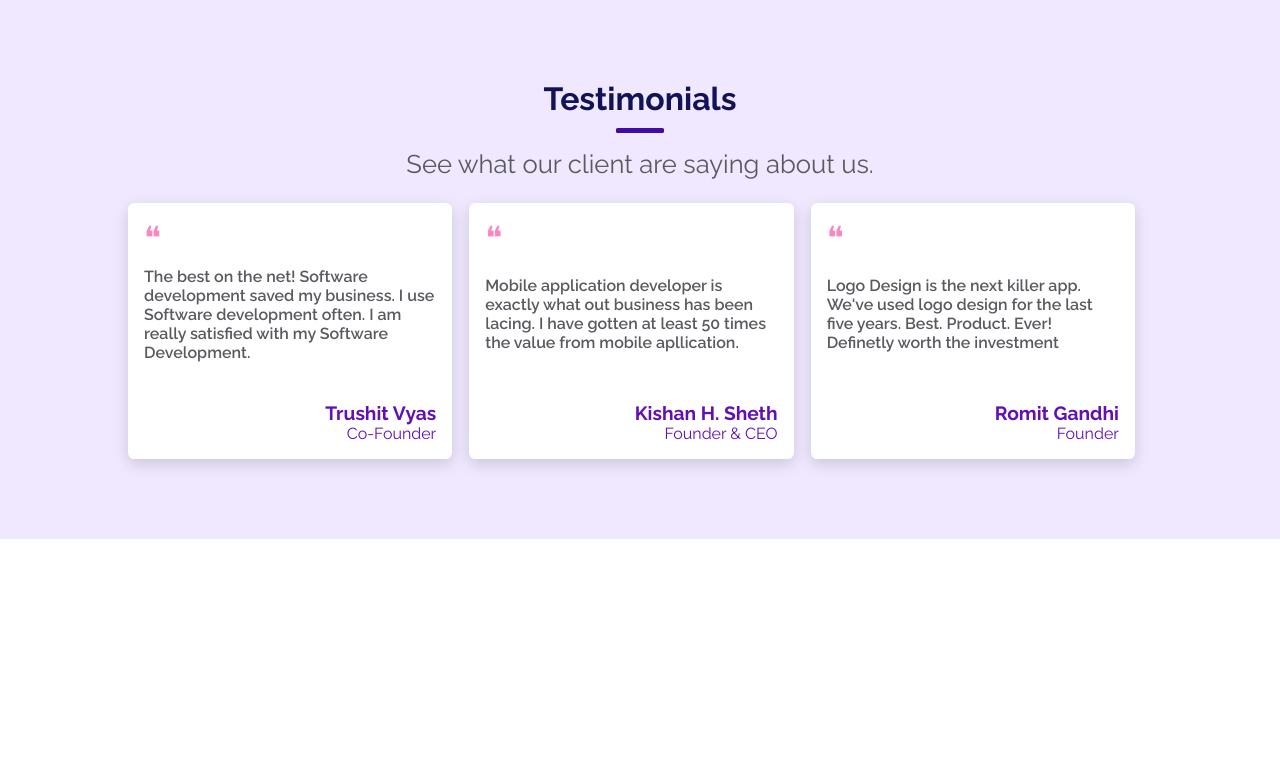
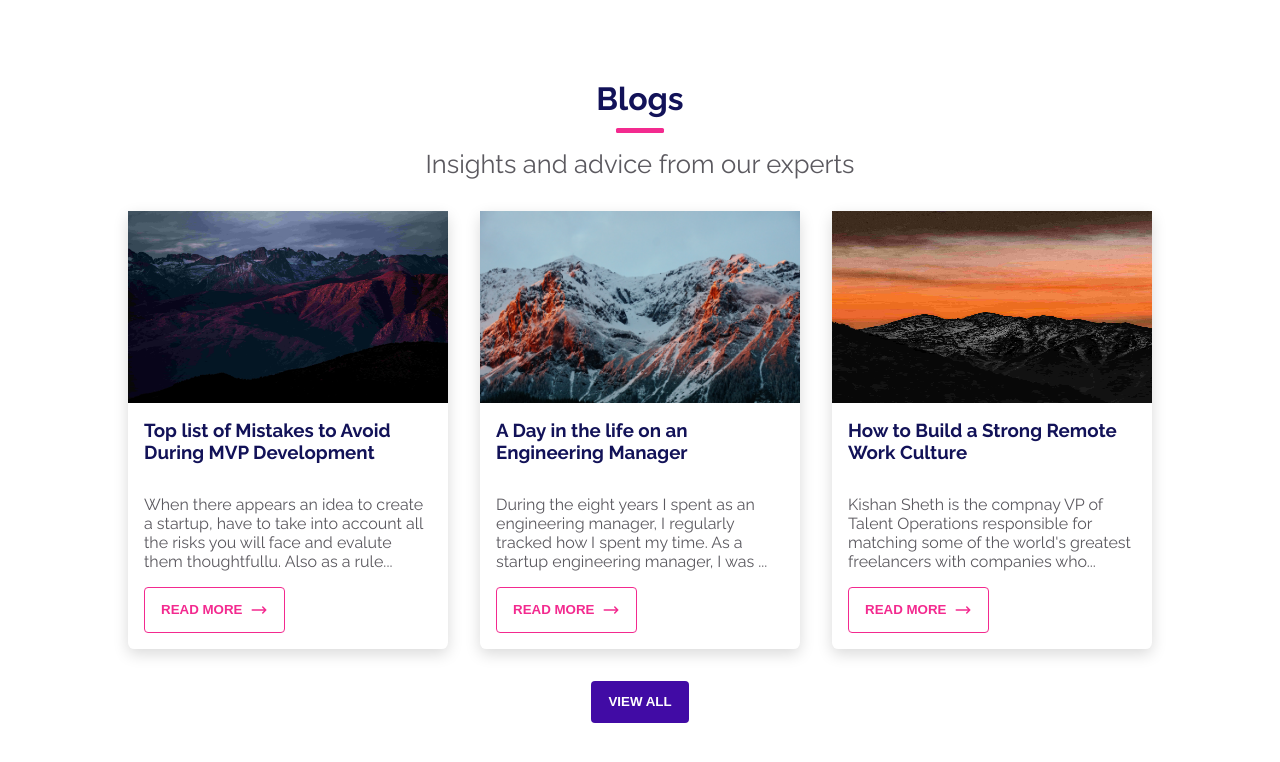
Before and after one commit to hahs-92/landingpage-framermotion, a React (Create React App) app: page / in a window 1280 px wide. Shown: the top 762 px of the page. Built offline with nearby package versions, Linux system fonts and the light colour scheme.

Commit message:
refactor Blogs styles

```diff
--- a/src/App.js
+++ b/src/App.js
@@ -15,8 +15,8 @@ function App() {
       <Starter />
       <About /> */}
       {/* <Why /> */}
-      <Testimonials />
-      {/* <Blogs /> */}
+      {/* <Testimonials /> */}
+      <Blogs />
       {/* <Footer /> */}
     </main>
   );
--- a/src/styles/components/Blog.scss
+++ b/src/styles/components/Blog.scss
@@ -38,30 +38,3 @@
         }
     }
 }
-
-@media screen and (min-width: 320px) and (max-width: 480px) {
-    .blog-container {
-        .image {
-            height: 20rem;
-
-            img {
-                height: 20rem;
-            }
-        }
-
-        .content {
-            padding: 2rem;
-
-            .title {
-                h3 {
-                    font-size: 3rem;
-                }
-            }
-            .subTitle {
-                p {
-                    font-size: 2rem;
-                }
-            }
-        }
-    }
-}
--- a/src/styles/pages/Blogs.scss
+++ b/src/styles/pages/Blogs.scss
@@ -20,15 +20,16 @@
             }
 
             p {
+                font-size: 1.6rem;
                 color: $lightFontColor;
             }
         }
 
         .blogs {
             display: grid;
-            grid-template-columns: repeat(3, 1fr);
-            gap: 4rem;
-            margin-bottom: 2rem;
+            // grid-template-columns: repeat(3, 1fr);
+            gap: 4rem 0;
+            margin: 2rem 0;
         }
 
         .button-container {
@@ -39,41 +40,23 @@
     }
 }
 
-@media screen and (min-width: 320px) and (max-width: 480px) {
+@media screen and (min-width: 767px) {
   .blogs-container {
         .container {
-
-            .title-container {
-                p {
-                    font-size: 1.8rem;
-                }
-            }
-
             .blogs {
-                grid-template-columns: 1fr;
+                grid-template-columns: repeat(2, 1fr);
+                gap: 2rem;
             }
         }
     }
 }
 
-@media screen and (min-width: 481px) and (max-width: 768px) {
-    .blogs-container {
+@media screen and (min-width: 1043px) {
+  .blogs-container {
         .container {
-            .title-container {
-                p {
-                    font-size: 1.8rem;
-                }
+            .blogs {
+                grid-template-columns: repeat(3, 1fr);
             }
         }
     }
 }
-
-@media screen and (min-width: 769px) and (max-width: 1024px) {
-  .blogs-container {
-        .container {
-            .blogs {
-                gap: 1rem;
-            }
-        }
-    }
-}
```
